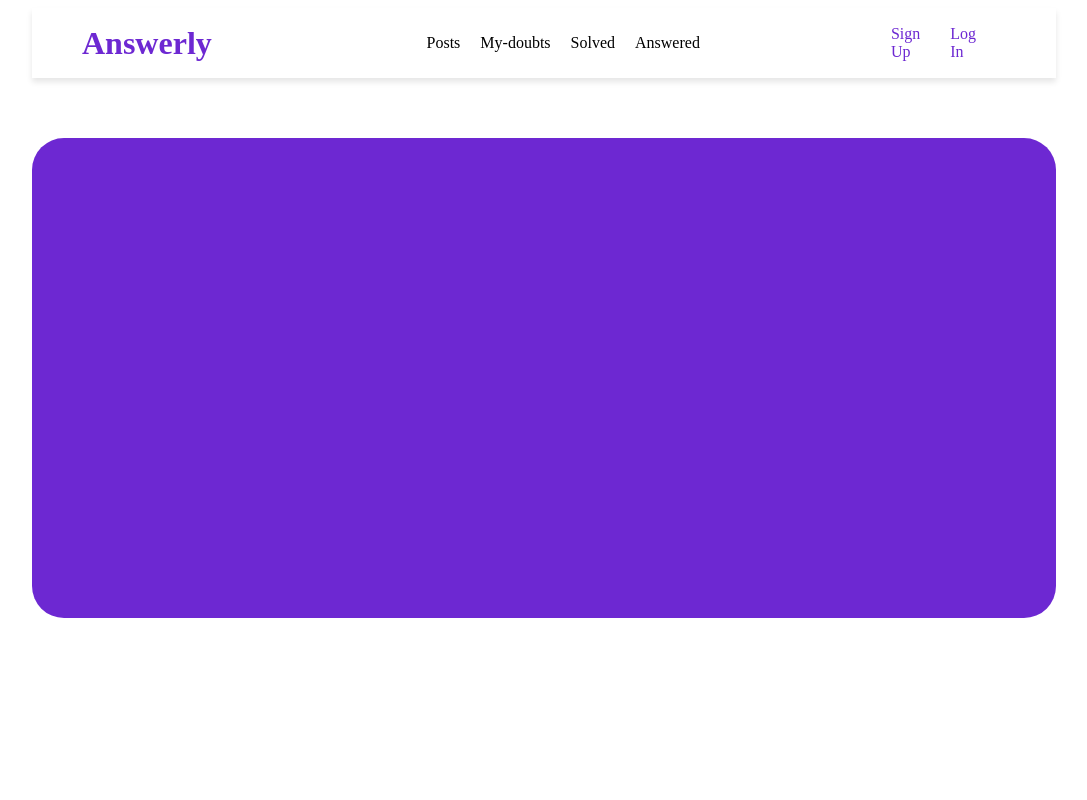
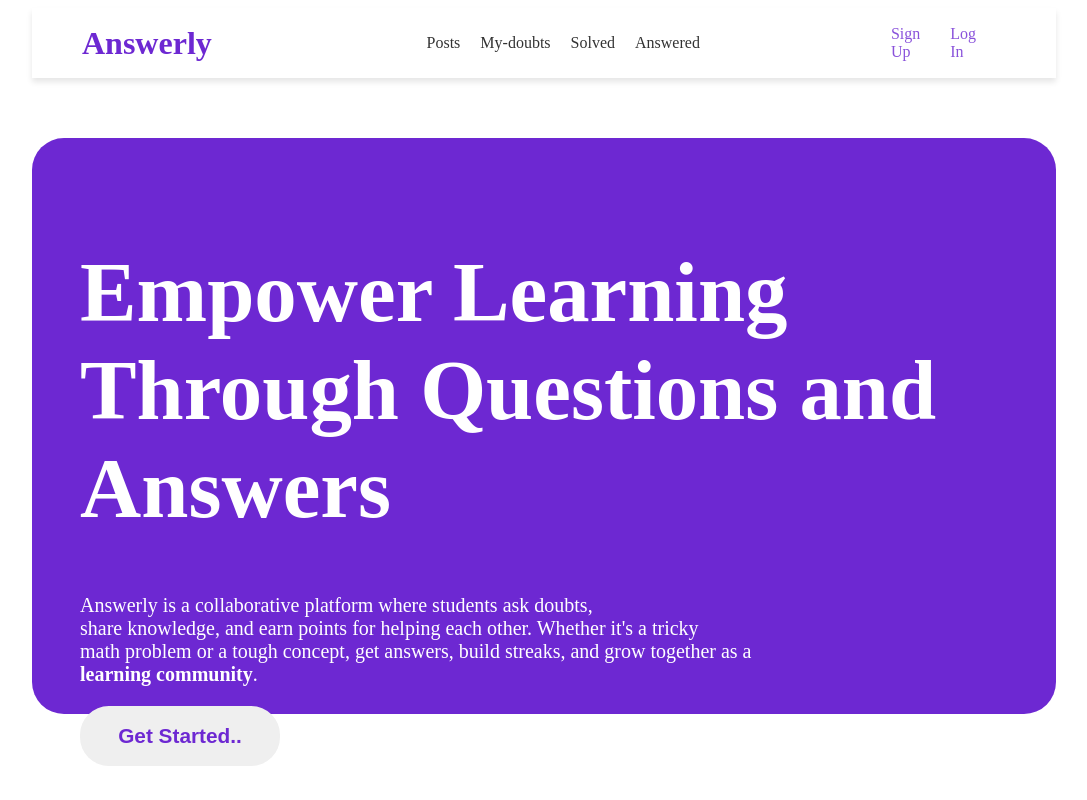
Before and after one commit to vivekkannamreddi/Answerly, a React (Vite) app: page / in a window 1280 px wide. Shown: the whole page, without its empty margins (96-1183 px from the left). Built offline with nearby package versions, Linux system fonts and the light colour scheme.

Commit message:
updated hero section

```diff
--- a/src/components/Hero.css
+++ b/src/components/Hero.css
@@ -3,4 +3,35 @@
     border-radius: 2rem;
     background-color: #6d28d2;
     margin: 60px 0;
+    padding: 3rem;
 }
+.hero-content>h1{
+    animation: fadein 3s;
+}
+.hero-content>p{
+    animation: fadein 3s;
+}
+.hero-content h1{
+    color: white;
+    font-size:5.3rem;
+
+}
+.hero-content p{
+    color: white;
+    font-size: 20px;
+}
+.btn{
+    height: 60px;
+    width: 200px;
+    font-size: 1.3rem;
+    border-radius: 1.8rem;
+    color:  #6d28d2;
+    border: none;
+    outline: none;
+    cursor: pointer;
+}
+
+@keyframes fadein {
+  from { opacity: 0; }
+  to { opacity: 1; }
+}
--- a/src/components/Hero.jsx
+++ b/src/components/Hero.jsx
@@ -5,8 +5,9 @@ const Hero = () => {
   return (
     <div className='hero-root'>
         <div className="hero-content">
-            <h1></h1>
-            <p></p>
+            <h1>Empower Learning Through Questions and Answers</h1>
+            <p>Answerly is a collaborative platform where students ask doubts,<br /> share knowledge, and earn points for helping each other. Whether it's a tricky<br /> math problem or a tough concept, get answers, build streaks, and grow together as a <br /><b>learning community</b>.</p>
+            <button className='btn'><b>Get Started..</b></button>
         </div>
     </div>
   )
--- a/src/components/Navbar.css
+++ b/src/components/Navbar.css
@@ -20,6 +20,12 @@
     padding: 10px;
     cursor: pointer;
 }
+.nav-elements{
+    opacity: 0.8;
+}
+.nav-elements:hover{
+    opacity: 1;
+}
 .left-right{
     width: 15%;
 
--- a/src/components/Navbar.jsx
+++ b/src/components/Navbar.jsx
@@ -9,15 +9,15 @@ const Navbar = () => {
         </div>
 
         <div className="nav-sections middle">
-            <p>Posts</p>
-            <p>My-doubts</p>
-            <p>Solved</p>
-            <p>Answered</p>
+            <p className='nav-elements'>Posts</p>
+            <p className='nav-elements'>My-doubts</p>
+            <p className='nav-elements'>Solved</p>
+            <p className='nav-elements'>Answered</p>
         </div>
 
         <div className="nav-sections left-right right">
-            <p>Sign Up</p>
-            <p>Log In</p>
+            <p className='nav-elements'>Sign Up</p>
+            <p className='nav-elements'>Log In</p>
         </div>
     </div>
   )
```
